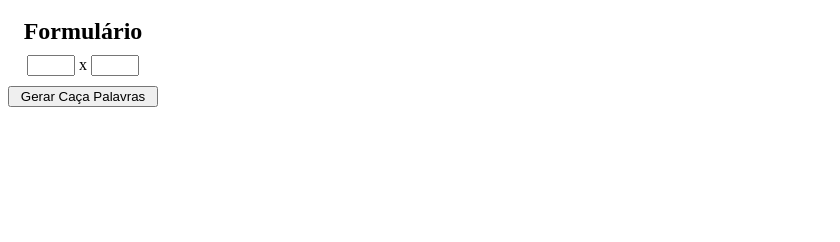
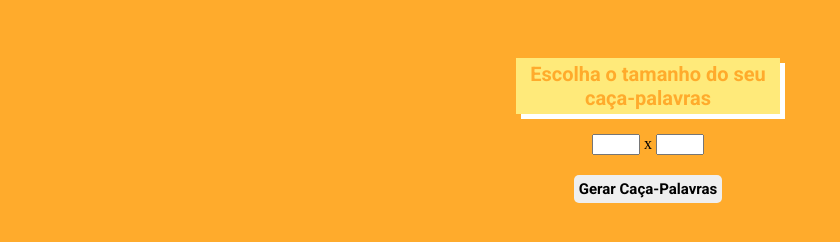
Before and after one commit to adelesouza/caca-palavras, a plain HTML site: page index.html in a window 1280 px wide. Shown: the whole page, without its empty margins (0-840 px from the left). Drawn offline with Linux system fonts and the light colour scheme.

Commit message:
estilização da página - adição de novas fontes e cores

```diff
--- a/assets/css/style.css
+++ b/assets/css/style.css
@@ -1,18 +1,51 @@
+body {
+  width: 100%;
+  overflow-y: auto;
+  overflow-x: hidden;
+  display: flex;
+  flex-direction: row;
+  background-color: #ffab2c;
+}
+h2 {
+  margin: 0;
+  font-size: 20px;
+  font-family: roboto;
+  color: #ffab2c;
+}
+
 /* formulario */
 .form {
-  /* display: none; */
-  width: 150px;
   display: flex;
   flex-direction: column;
   text-align: center;
+  margin: auto;
+  margin-top: 50px;
+  width: 20%;
+  align-items: center;
 }
 
 #form-title {
-  margin: 10px;
+  box-shadow: 5px 5px white;
+  background-color: #ffea7a;
+  padding: 4px;
+  margin-bottom: 20px;
+  width: 100%;
+  justify-content: center;
 }
 
 .inputs {
   display: inline;
+  margin-bottom: 10px;
+}
+
+#btn {
+  border: none;
+  padding: 5px;
+  text-decoration: none;
+  border-radius: 5px;
+  width: fit-content;
+  font-family: roboto;
+  font-size: 15px;
 }
 
 #num_rows,
@@ -26,27 +59,42 @@
   display: none;
   /* display: flex; */
   flex-direction: column;
-  text-align: center;
+  margin-right: auto;
+  margin-top: 50px;
+  align-items: center;
 }
 #head {
   display: flex;
   flex-direction: row;
-}
-#title {
-  padding-right: 5px;
+  box-shadow: 5px 5px white;
+  background-color: #ffea7a;
+  margin-bottom: 20px;
+  padding: 4px;
+  width: 100%;
+  justify-content: center;
 }
 #numbers {
   display: flex;
   flex-direction: row;
+  margin-left: 5px;
 }
 #exibirTabela {
   text-align: center;
 }
+#table {
+  border: 10px solid #ffea7a;
+}
+table {
+  width: 100%;
+}
 td {
+  background-color: white;
   height: 3px;
   width: 18px;
   margin: 0;
   padding: 0;
+  text-align: center;
+  border-radius: 1.5px;
 }
 .selected {
   font-weight: 800;
--- a/index.html
+++ b/index.html
@@ -4,25 +4,30 @@
     <meta charset="UTF-8" />
     <meta http-equiv="X-UA-Compatible" content="IE=edge" />
     <meta name="viewport" content="width=th, initial-scale=1.0" />
-    <title>Caça palavras</title>
+    <title>Caça-palavras</title>
     <link rel="stylesheet" href="./assets/css/style.css" />
+    <link rel="preconnect" href="https://fonts.googleapis.com" />
+    <link rel="preconnect" href="https://fonts.gstatic.com" crossorigin />
+    <link
+      href="https://fonts.googleapis.com/css2?family=Roboto+Condensed:wght@300&family=Roboto:wght@700;900&display=swap"
+      rel="stylesheet"
+    />
   </head>
   <body>
     <div class="form">
-      <h2 id="form-title">Formulário</h2>
+      <h2 id="form-title">Escolha o tamanho do seu caça-palavras</h2>
       <div class="inputs">
         <input type="number" id="num_rows" />
         x
         <input type="number" id="num_cols" />
       </div>
-      <button id="btn">Gerar Caça Palavras</button>
+      <button id="btn">Gerar Caça-Palavras</button>
     </div>
     <div class="caca-palavras">
       <div id="head">
-        <h2 id="title">Caça Palavras</h2>
+        <h2 id="title">Caça-Palavras</h2>
         <div id="numbers"></div>
       </div>
-      <!-- <div id="exibirTabela"></div> -->
       <div id="table"></div>
     </div>
     <script src="./assets/main.js"></script>
```
